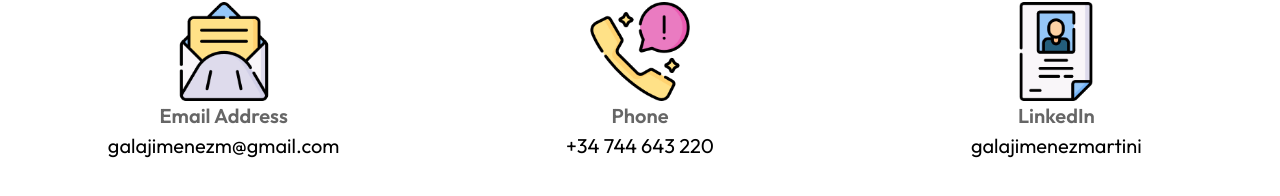
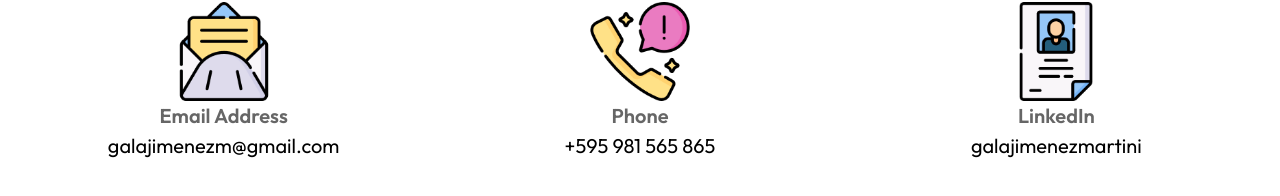
Before and after one commit to Samuelgit3919/upwork_job, a React (Vite) app: page /realContact in a window 1280 px wide. Shown: the part 426-622 px from the top of the page. Built offline with nearby package versions, Linux system fonts and the light colour scheme.

Commit message:
changed the contact number

```diff
--- a/src/components/Contact/RealContact.jsx
+++ b/src/components/Contact/RealContact.jsx
@@ -74,7 +74,7 @@ const RealContact = () => {
                         to="tel:+34744643220"
                         className="text-[#000000] text-[20px] transition-colors"
                     >
-                        +34 744 643 220
+                        +595 981 565 865
                     </Link>
                 </div>
 
```
